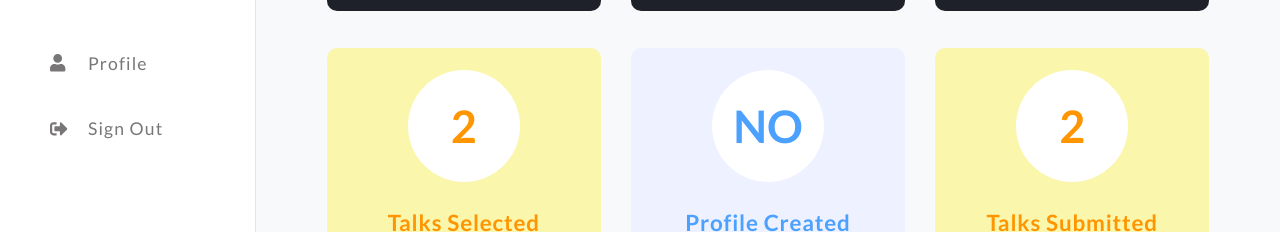
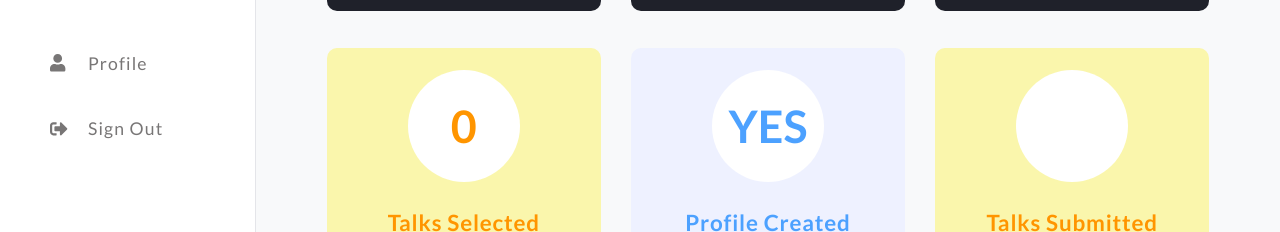
Before and after one commit to neerajp99/evnt, a React (Create React App) app in the folder speaker/client/: page /dashboard in a window 1280 px wide. Shown: the part 534-766 px from the top of the page. Built offline with nearby package versions, Linux system fonts and the light colour scheme; no server answers; sample sign-in values are in the browser's storage.

Commit message:
Add lifecycle mthods

```diff
--- a/speaker/client/src/components/dashboard/dashboard.js
+++ b/speaker/client/src/components/dashboard/dashboard.js
@@ -15,23 +15,52 @@ import {
   DashboardAvatar,
   DashboardGreetings,
   DashboardButtons,
-  DashboardButton
+    DashboardButton
 } from "./styles/Dashboard";
 import { Container, InnerContainer } from "../../styles/Commons";
 import icon1 from "../../util/img/icon1.svg";
 import icon2 from "../../util/img/icon2.svg";
 import icon3 from "../../util/img/icon3.svg";
 import { getDashboard } from "../../actions/dashboardActions.js";
+import Spin from "../../util/Spinner";
 
 class Dashboard extends Component {
+  state = {
+    dashboard: null,
+    profile: null,
+    loading: true,
+    talkDetails: null,
+    talksSelected: 0
+
+  }
+
   componentDidMount() {
     this.props.getDashboard();
   }
+
+  static getDerivedStateFromProps(nextProps, prevState) {
+    if (nextProps.dashboard.profile !== prevState.profile && nextProps.dashboard.talkDetails !== prevState.talkDetails) {
+      if (nextProps.dashboard.profile !== null && nextProps.dashboard.talkDetails !== null) {
+        return {
+          dashboard: nextProps.dashboard,
+          profile: true,
+          talkDetails: nextProps.dashboard.talkDetails.length ,
+          loading: false
+        };
+      }
+    }
+    return null;
+  }
+
   render() {
+    const {loading, profile, talkDetails, talksSelected, dashboard} = this.state
     return (
       <Container>
         <Side />
         <InnerContainer>
+        {dashboard === null || loading ? (
+          <Spin />
+        ) : (
           <DashboardContainer>
             <DashboardTop>
               <DashboardAvatar />
@@ -95,20 +124,21 @@ class Dashboard extends Component {
               </DashboardBottomBox>
 
               <DashboardBottomBox>
-                <DashboardCount color={"orange"}>2</DashboardCount>
+                <DashboardCount color={"orange"}>{talksSelected}</DashboardCount>
                 <DashboardText color={"orange"}>Talks Selected</DashboardText>
               </DashboardBottomBox>
 
               <DashboardBottomBox>
-                <DashboardCount color="weird">NO</DashboardCount>
+                <DashboardCount color="weird">{profile === null ? "NO" : "YES"}</DashboardCount>
                 <DashboardText color={"weird"}>Profile Created</DashboardText>
               </DashboardBottomBox>
               <DashboardBottomBox>
-                <DashboardCount color="orange">2</DashboardCount>
+                <DashboardCount color="orange">{talkDetails}</DashboardCount>
                 <DashboardText color="orange">Talks Submitted</DashboardText>
               </DashboardBottomBox>
             </DashboardBottom>
           </DashboardContainer>
+        )}
         </InnerContainer>
       </Container>
     );
```
